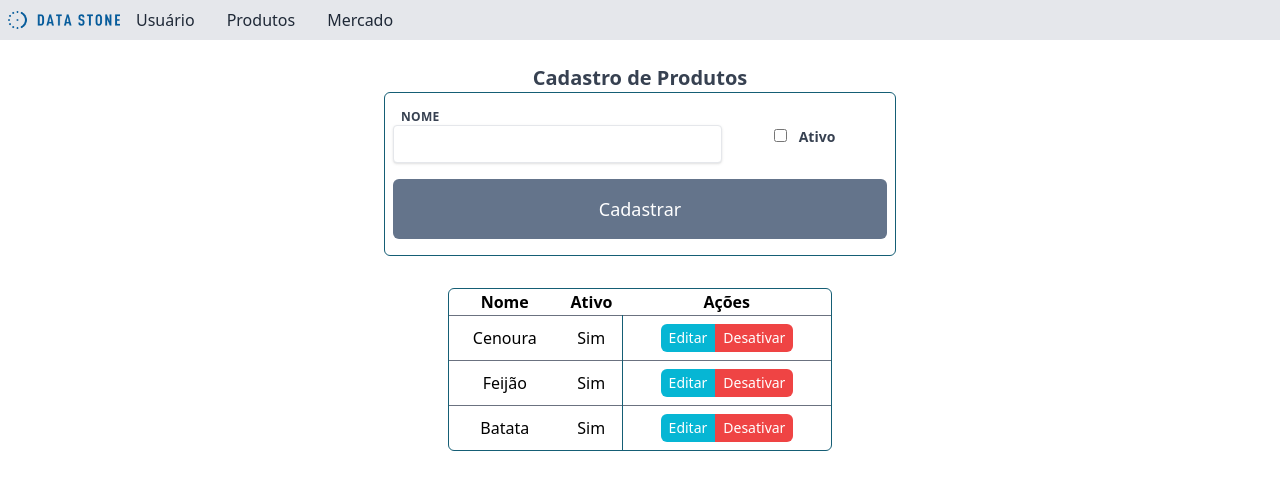
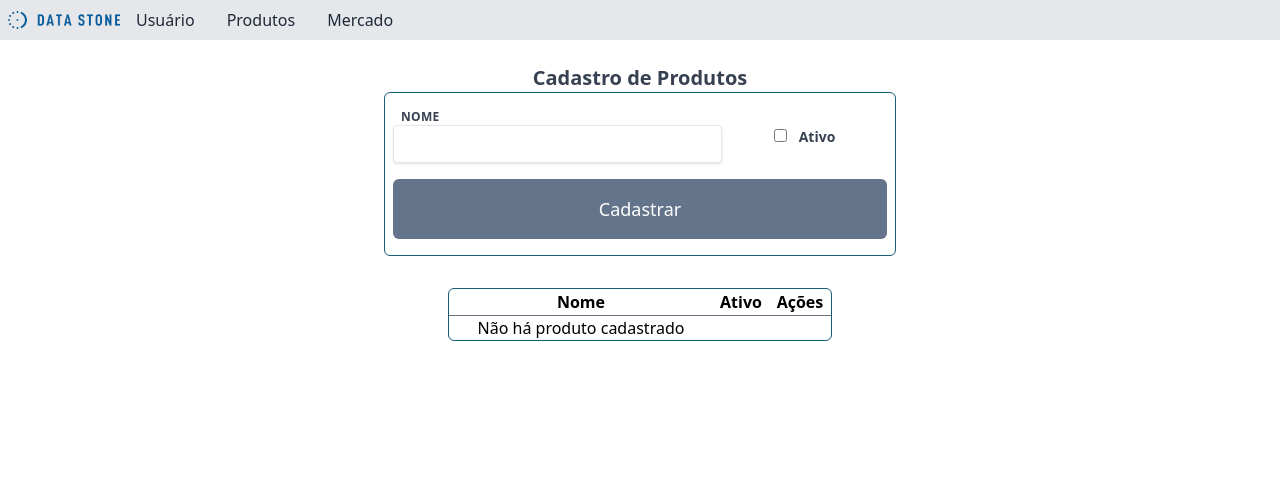
Before and after one commit to Willtavares/dataStoneDev, a Vue app: page /products in a window 1280 px wide. Shown: the top 490 px of the page. Built offline with nearby package versions, Linux system fonts and the light colour scheme.

Commit message:
Manage Products

```diff
--- a/src/components/ManageProducts.vue
+++ b/src/components/ManageProducts.vue
@@ -2,7 +2,10 @@
   <div>
     <div class="flex flex-col items-center w-full mt-6">
       <h1 class="text-gray-700 font-semibold text-xl">Cadastro de Produtos</h1>
-      <div class="w-2/5 p-2 border border-solid border-cyan-800 rounded-md bg-white">
+      <form
+        class="w-2/5 p-2 border border-solid border-cyan-800 rounded-md bg-white"
+        @submit.prevent
+      >
         <div class="flex items-center my-2">
           <div class="w-2/3">
             <label
@@ -15,25 +18,48 @@
               class="shadow appearance-none border rounded py-2 px-3 w-full text-gray-700 leading-tight focus:outline-none focus:shadow-outline"
               type="text"
               name="nameProduct"
+              v-model="product.name"
               id="nameProduct"
             />
           </div>
           <div class="m-auto">
             <label class="w-full text-gray-700 font-bold">
-              <input class="mr-2 leading-tight" type="checkbox" name="isActive" id="isActive" />
+              <input
+                class="mr-2 leading-tight"
+                type="checkbox"
+                name="isActive"
+                v-model="product.isActive"
+                id="isActive"
+              />
               <span class="text-sm"> Ativo </span>
             </label>
           </div>
         </div>
         <div>
+          <div v-if="!enableEdit">
             <button
               class="text-white text-lg bg-slate-500 hover:bg-slate-700 rounded-md p-4 w-full my-2"
-            type="submit"
+              @click="post"
             >
               Cadastrar
             </button>
           </div>
+          <div v-if="enableEdit" class="flex">
+            <button
+              @click="saveEditedProduct"
+              class="rounded-tl-md rounded-bl-md bg-cyan-500 hover:bg-cyan-600 py-1 px-2 w-full text-sm text-white"
+            >
+              Alterar
+            </button>
+            <button
+              @click="cancel"
+              class="rounded-tr-md rounded-br-md bg-red-500 hover:bg-red-600 py-1 px-2 w-1/4 text-sm text-white"
+            >
+              Cancelar
+            </button>
           </div>
+        </div>
+      </form>
     </div>
     <div class="flex justify-center w-full mt-8">
       <div class="w-96 border border-solid border-cyan-800 rounded-md bg-white">
@@ -45,53 +71,41 @@
               <th>Ações</th>
             </tr>
           </thead>
-          <tbody>
-            <tr class="border-b border-gray-500">
-              <td class="p-2 text-center">Cenoura</td>
-              <td class="p-2 text-center">Sim</td>
-              <td class="p-2 border-l border-cyan-800 text-center">
+          <tbody class="w-full">
+            <tr v-if="!products.length" class="w-full text-center">
+              <p>Não há produto cadastrado</p>
+            </tr>
+            <tr class="border-b border-gray-500" v-for="item of products" :key="item.id">
+              <td class="p-2 text-center">{{ item.name }}</td>
+              <td class="p-2 text-center" v-if="item.isActive === true">Ativo</td>
+              <td class="p-2 text-center" v-if="item.isActive === false || item.isActive == null">
+                Inativo
+              </td>
+              <td class="p-2 text-center border-l border-cyan-800 flex justify-center">
+                <div>
                   <button
-                  class="rounded-tl-md rounded-bl-md bg-cyan-500 hover:bg-cyan-600 py-1 px-2 text-sm text-white"
+                    @click="editProduct(item.id)"
+                    class="rounded-tl-md rounded-bl-md bg-cyan-500 hover:bg-cyan-600 py-1 px-2 text-sm text-white w-full"
                   >
                     Editar
                   </button>
+                </div>
+                <div v-if="!item.isActive">
                   <button
-                  class="rounded-tr-md rounded-br-md bg-red-500 hover:bg-red-600 py-1 px-2 text-sm text-white"
+                    @click="toggleProductStatus(item.id)"
+                    class="rounded-tr-md rounded-br-md bg-green-500 hover:bg-green-600 py-1 px-4 text-sm text-white w-full"
+                  >
+                    Ativar
+                  </button>
+                </div>
+                <div v-else>
+                  <button
+                    @click="toggleProductStatus(item.id)"
+                    class="rounded-tr-md rounded-br-md bg-red-500 hover:bg-red-600 py-1 px-2 text-sm text-white w-full"
                   >
                     Desativar
                   </button>
-              </td>
-            </tr>
-            <tr class="border-b border-gray-500">
-              <td class="p-2 text-center">Feijão</td>
-              <td class="p-2 text-center">Sim</td>
-              <td class="p-2 border-l border-cyan-800 text-center">
-                <button
-                  class="rounded-tl-md rounded-bl-md bg-cyan-500 hover:bg-cyan-600 py-1 px-2 text-sm text-white"
-                >
-                  Editar
-                </button>
-                <button
-                  class="rounded-tr-md rounded-br-md bg-red-500 hover:bg-red-600 py-1 px-2 text-sm text-white"
-                >
-                  Desativar
-                </button>
-              </td>
-            </tr>
-            <tr>
-              <td class="p-2 text-center">Batata</td>
-              <td class="p-2 text-center">Sim</td>
-              <td class="p-2 border-l border-cyan-800 text-center">
-                <button
-                  class="rounded-tl-md rounded-bl-md bg-cyan-500 hover:bg-cyan-600 py-1 px-2 text-sm text-white"
-                >
-                  Editar
-                </button>
-                <button
-                  class="rounded-tr-md rounded-br-md bg-red-500 hover:bg-red-600 py-1 px-2 text-sm text-white"
-                >
-                  Desativar
-                </button>
+                </div>
               </td>
             </tr>
           </tbody>
@@ -101,6 +115,58 @@
   </div>
 </template>
 
-<script setup></script>
+<script setup>
+import { ref } from 'vue'
+
+const products = ref([])
+const idCounter = ref(0)
+
+const newProduct = () => ({
+  id: null,
+  name: null,
+  isActive: null
+})
+
+const product = ref(newProduct())
+const editingProductId = ref(null)
+
+const enableEdit = ref(false)
+
+function post() {
+  idCounter.value++
+  product.value.id = idCounter.value
+  products.value.push(product.value)
+  product.value = newProduct()
+}
+
+function editProduct(id) {
+  enableEdit.value = true
+  const userToEdit = products.value.find((u) => u.id === id)
+  if (userToEdit) {
+    product.value = { ...userToEdit }
+    editingProductId.value = id
+  }
+}
+
+function saveEditedProduct() {
+  const index = products.value.findIndex((u) => u.id === product.value.id)
+  if (index !== -1) {
+    products.value.splice(index, 1, { ...product.value })
+    product.value = newProduct()
+    enableEdit.value = false
+  }
+}
+
+function cancel() {
+  product.value = newProduct()
+}
+
+function toggleProductStatus(id) {
+  const userToToggle = products.value.find((u) => u.id === id)
+  if (userToToggle) {
+    userToToggle.isActive = !userToToggle.isActive
+  }
+}
+</script>
 
 <style lang="scss" scoped></style>
--- a/src/components/ManageUsers.vue
+++ b/src/components/ManageUsers.vue
@@ -75,8 +75,8 @@
                 class="mr-2 leading-tight"
                 type="checkbox"
                 name="isActive"
+                v-model="user.isActive"
                 id="isActive"
-                v-model="user.isActive"
               />
               <span class="text-sm"> Ativo </span>
             </label>
@@ -123,7 +123,7 @@
           </thead>
           <tbody class="w-full">
             <tr v-if="!users.length" class="w-full text-center">
-              <p>Não há usuário cadastro</p>
+              <p>Não há usuário cadastrado</p>
             </tr>
             <tr class="border-b border-gray-500" v-for="item of users" :key="item.id">
               <td class="p-2 text-center">{{ item.name }}</td>
@@ -134,19 +134,31 @@
               <td class="p-2 text-center" v-if="item.isActive === false || item.isActive == null">
                 Inativo
               </td>
-              <td class="p-2 text-center border-l border-cyan-800">
+              <td class="p-2 text-center border-l border-cyan-800 flex justify-center">
+                <div>
                   <button
-                  @click="editUser(item.id)"
-                  class="rounded-tl-md rounded-bl-md bg-cyan-500 hover:bg-cyan-600 py-1 px-2 text-sm text-white"
+                    @click="editProduct(item.id)"
+                    class="rounded-tl-md rounded-bl-md bg-cyan-500 hover:bg-cyan-600 py-1 px-2 text-sm text-white w-full"
                   >
                     Editar
                   </button>
+                </div>
+                <div v-if="!item.isActive">
                   <button
-                  @click="toggleUserStatus(item.id)"
-                  class="rounded-tr-md rounded-br-md bg-red-500 hover:bg-red-600 py-1 px-2 text-sm text-white"
+                    @click="toggleProductStatus(item.id)"
+                    class="rounded-tr-md rounded-br-md bg-green-500 hover:bg-green-600 py-1 px-4 text-sm text-white w-full"
+                  >
+                    Ativar
+                  </button>
+                </div>
+                <div v-else>
+                  <button
+                    @click="toggleProductStatus(item.id)"
+                    class="rounded-tr-md rounded-br-md bg-red-500 hover:bg-red-600 py-1 px-2 text-sm text-white w-full"
                   >
                     Desativar
                   </button>
+                </div>
               </td>
             </tr>
           </tbody>
```
Lines whose indentation alone changed are shown as unchanged.
